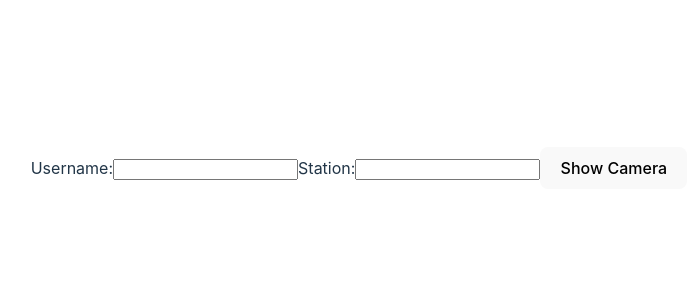
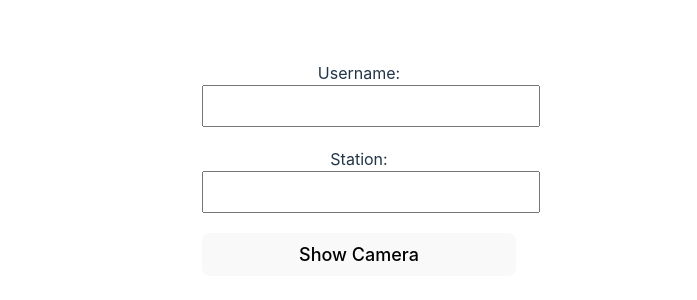
Before and after one commit to System-you/K.Bird_QR, a React (Vite) app: page / in a window 1280 px wide. Shown: the part 232-532 px from the top of the page, without its empty margins (281-978 px from the left). Built offline with nearby package versions, Linux system fonts and the light colour scheme.

Commit message:
final 2 design

```diff
--- a/src/ScanQR.jsx
+++ b/src/ScanQR.jsx
@@ -190,20 +190,37 @@ const ScanQR = () => {
   };
 
   return (
-    <div>
-      <div>
-        <label>
+    <div style={{ padding: '10px', maxWidth: '600px', margin: 'auto' }}>
+      <div style={{ marginBottom: '20px' }}>
+        <label style={{ display: 'block', marginBottom: '5px' }}>
           Username:
-          <input type="text" value={username} onChange={handleUsernameChange} disabled={isCameraActive} />
+          <input
+            type="text"
+            value={username}
+            onChange={handleUsernameChange}
+            disabled={isCameraActive}
+            style={{ width: '100%', padding: '10px', fontSize: '16px' }}
+          />
         </label>
-        <label>
+      </div>
+      <div style={{ marginBottom: '20px' }}>
+        <label style={{ display: 'block', marginBottom: '5px' }}>
           Station:
-          <input type="text" value={station} onChange={handleStationChange} disabled={isCameraActive} />
+          <input
+            type="text"
+            value={station}
+            onChange={handleStationChange}
+            disabled={isCameraActive}
+            style={{ width: '100%', padding: '10px', fontSize: '16px' }}
+          />
         </label>
-        <button onClick={toggleCamera}>
-          {isCameraActive ? "Hide Camera" : "Show Camera"}
-        </button>
       </div>
+      <button
+        onClick={toggleCamera}
+        style={{ width: '100%', padding: '10px', fontSize: '18px', cursor: 'pointer' }}
+      >
+        {isCameraActive ? "Hide Camera" : "Show Camera"}
+      </button>
       {isCameraActive && <div id="reader" className="w-[600px]"></div>}
       {showModal && (
         <Modal isOpen={showModal} onRequestClose={closeModal} ariaHideApp={false}>
```
